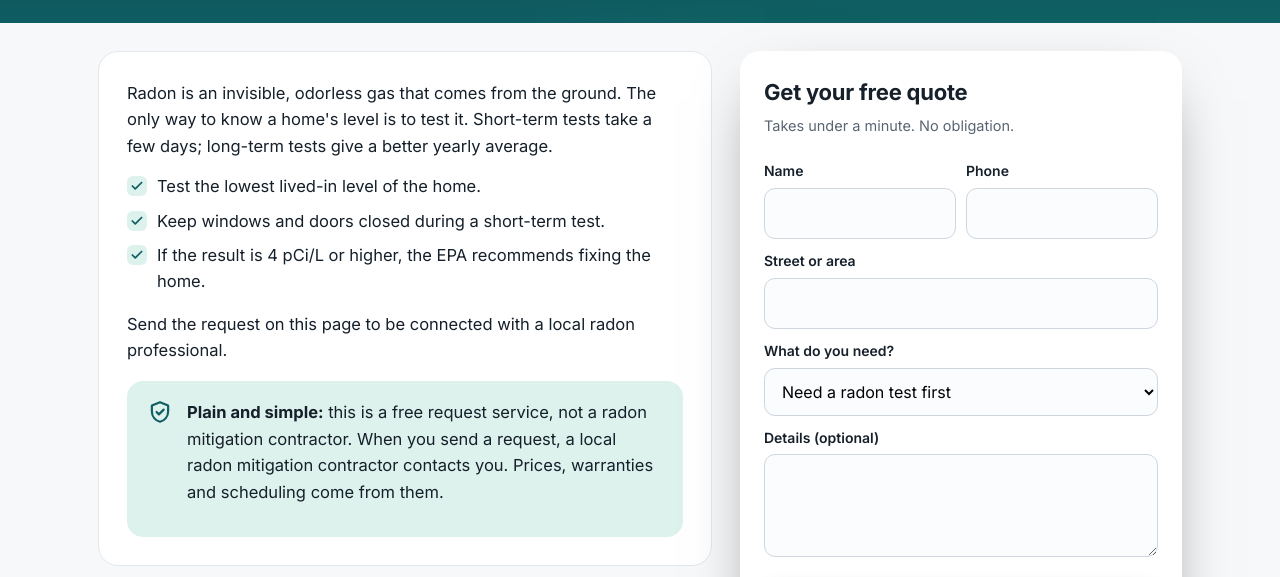
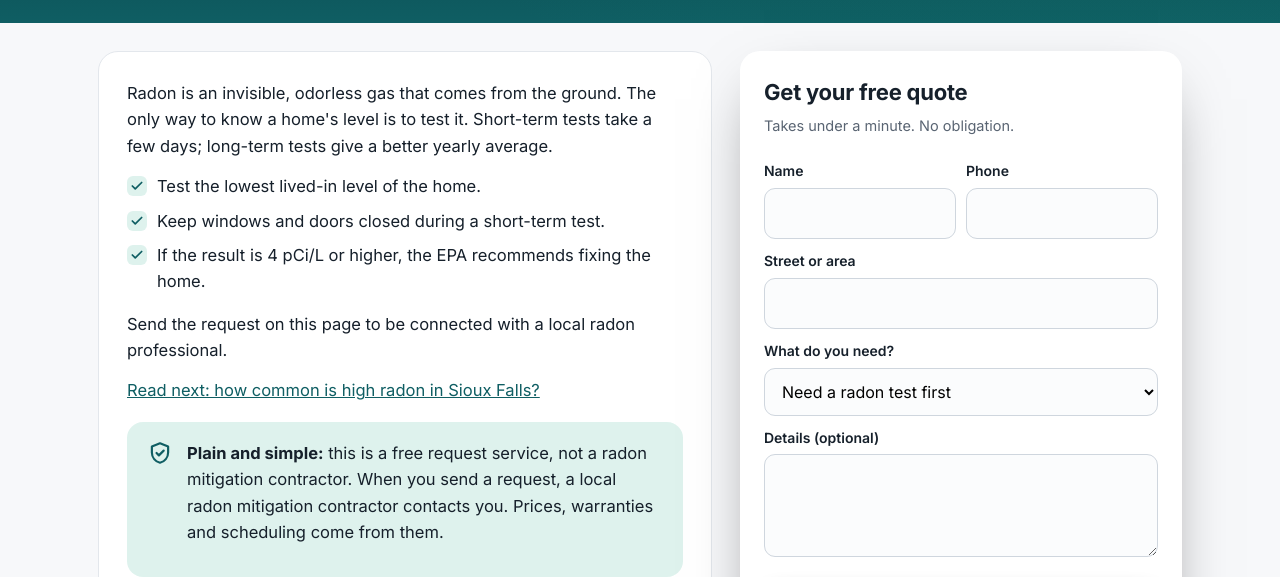
Before and after one commit to seasummit/siouxfallsradonremoval, a plain HTML site: page radon-testing/index.html in a window 1280 px wide. Shown: the part 211-788 px from the top of the page. Drawn offline with Linux system fonts and the light colour scheme.

Commit message:
Radon testing: link new article

```diff
--- a/radon-testing/index.html
+++ b/radon-testing/index.html
@@ -97,7 +97,7 @@ footer.f h4{color:#fff;margin:0 0 10px;font-size:15px}footer.f ul{list-style:non
 <section class="s" style="padding-top:28px"><div class="wrap pgrid">
 <article class="body"><p>Radon is an invisible, odorless gas that comes from the ground. The only way to know a home's level is to test it. Short-term tests take a few days; long-term tests give a better yearly average.</p>
 <ul class="checks"><li>Test the lowest lived-in level of the home.</li><li>Keep windows and doors closed during a short-term test.</li><li>If the result is 4 pCi/L or higher, the EPA recommends fixing the home.</li></ul>
-<p>Send the request on this page to be connected with a local radon professional.</p><div style="margin-top:18px"><div class="note"><span class="ic"><svg viewBox="0 0 24 24" aria-hidden="true"><path d="M12 3 4.5 6v5.5c0 4.6 3.2 8.3 7.5 9.5 4.3-1.2 7.5-4.9 7.5-9.5V6Z" fill="none" stroke="currentColor" stroke-width="2" stroke-linejoin="round"/><path d="m8.8 12 2.2 2.2 4.4-4.4" fill="none" stroke="currentColor" stroke-width="2" stroke-linecap="round" stroke-linejoin="round"/></svg></span><p><b>Plain and simple:</b> this is a free request service, not a radon mitigation contractor. When you send a request, a local radon mitigation contractor contacts you. Prices, warranties and scheduling come from them.</p></div></div></article>
+<p>Send the request on this page to be connected with a local radon professional.</p><p><a href="/radon-levels-sioux-falls/">Read next: how common is high radon in Sioux Falls?</a></p><div style="margin-top:18px"><div class="note"><span class="ic"><svg viewBox="0 0 24 24" aria-hidden="true"><path d="M12 3 4.5 6v5.5c0 4.6 3.2 8.3 7.5 9.5 4.3-1.2 7.5-4.9 7.5-9.5V6Z" fill="none" stroke="currentColor" stroke-width="2" stroke-linejoin="round"/><path d="m8.8 12 2.2 2.2 4.4-4.4" fill="none" stroke="currentColor" stroke-width="2" stroke-linecap="round" stroke-linejoin="round"/></svg></span><p><b>Plain and simple:</b> this is a free request service, not a radon mitigation contractor. When you send a request, a local radon mitigation contractor contacts you. Prices, warranties and scheduling come from them.</p></div></div></article>
 <div class="stick"><div class="fcard" id="quote">
 <h2>Get your free quote</h2>
 <p class="sub">Takes under a minute. No obligation.</p>
```
